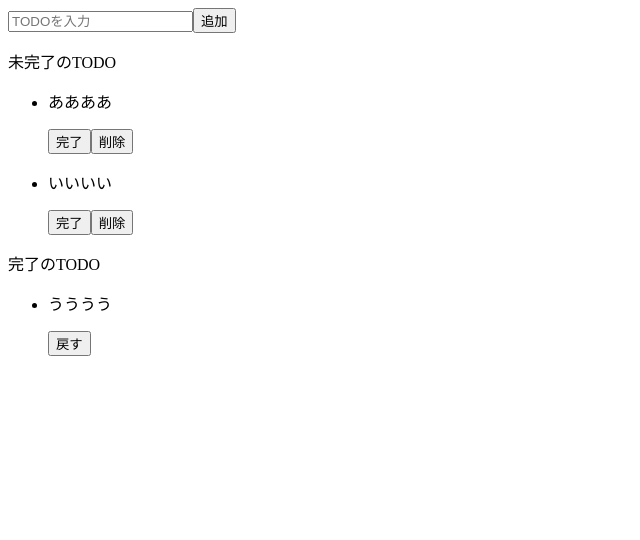
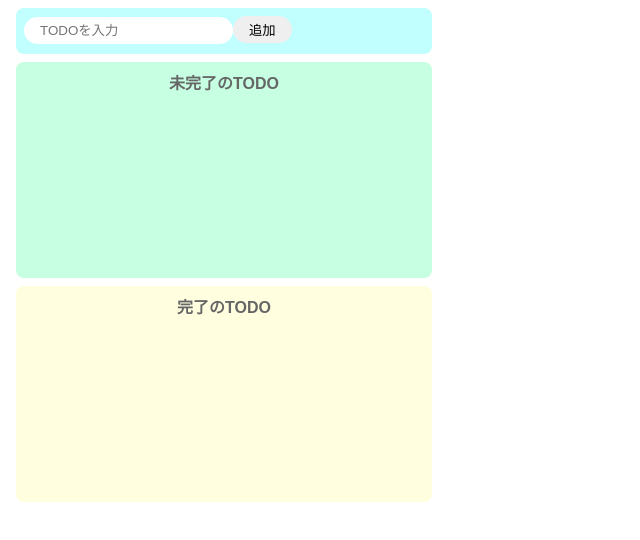
Before and after one commit to ta-tabox/react_todo, a React (Create React App) app: page / in a window 1280 px wide. Shown: the top 540 px of the page, without its empty margins (0-640 px from the left). Built offline with nearby package versions, Linux system fonts and the light colour scheme.

Commit message:
todoアプリの実装

```diff
--- a/src/App.jsx
+++ b/src/App.jsx
@@ -1,35 +1,106 @@
-import React from "react";
+import React, { useState } from "react";
 import "./styles.css";
 
 export const App = () => {
+  // 入力した値
+  const [todoText, setTodoText] = useState("");
+
+  // 未完了のTODOを格納する配列
+  const [incompleteTodos, setIncompleteTodos] = useState([]);
+  // 完了のTODOを格納する配列を定義
+  const [completeTodos, setCompleteTodos] = useState([]);
+
+  // inputに変更が生じるたびに中のvalueをtodoTextとして　setする
+  const onChangeTodoText = (event) => setTodoText(event.target.value);
+
+  // 追加ボタンがクリックされた時の処理
+  const onClickAdd = () => {
+    // todoTextが空文字の場合は処理をリターン→空文字のTODOは作れない
+    if (todoText === "") return;
+    // 現在のincompleteTodos配列を展開して新しい配列を作る、最後に現在のtodoTextを追加する
+    const newTodos = [...incompleteTodos, todoText];
+    // incompleteTodosの配列を(newTodos)で更新する
+    setIncompleteTodos(newTodos);
+    // inputのtodoTextにから文字を設定する
+    setTodoText("");
+  };
+
+  //　削除ボタンがクリックされた時の処理, map関数からindexで配列の順番を受け取る
+  const onClickDelete = (index) => {
+    // 現在のincompleteTodosを配列展開してnewTodosを作成
+    const newTodos = [...incompleteTodos];
+    //newTodosの中からクリックされたindexの要素を1つ削除(splice)
+    newTodos.splice(index, 1);
+    // setIncompleteTodosにnewTodos(削除済みの)を渡してIncompleteTodosを更新する
+    setIncompleteTodos(newTodos);
+  };
+
+  //　完了ボタンがクリックされた時の処理
+  const onClickComplete = (index) => {
+    //　onClickDeleteと一緒
+    // 現在のincompleteTodosを配列展開してnewIncompleteTodosを作成
+    const newIncompleteTodos = [...incompleteTodos];
+    //newIncompleteTodosの中からクリックされたindexの要素を1つ削除(splice)
+    newIncompleteTodos.splice(index, 1);
+
+    // newCompleteTodosは現在のcompleteTodosを配列展開してものの最後にincompleteTodosのクリックされたindexの要素を入れる
+    const newCompleteTodos = [...completeTodos, incompleteTodos[index]];
+
+    // stateの更新, incompleteTodosとcompleteTodos
+    setIncompleteTodos(newIncompleteTodos);
+    setCompleteTodos(newCompleteTodos);
+  };
+
+  // 戻すボタンがクリックされた時の処理
+  const onClickBack = (index) => {
+    const newCompleteTodos = [...completeTodos];
+    newCompleteTodos.splice(index, 1);
+
+    const newIncompleteTodos = [...incompleteTodos, completeTodos[index]];
+
+    setCompleteTodos(newCompleteTodos);
+    setIncompleteTodos(newIncompleteTodos);
+  };
+
   return (
     <>
-      <div>
-        <input placeholder="TODOを入力" />
-        <button>追加</button>
+      <div className="input-area">
+        <input
+          placeholder="TODOを入力"
+          value={todoText}
+          onChange={onChangeTodoText}
+        />
+        <button onClick={onClickAdd}>追加</button>
       </div>
-      <div>
-        <p>未完了のTODO</p>
+      <div className="incomplete-area">
+        <p className="title">未完了のTODO</p>
         <ul>
-          <li>
-            <p>ああああ</p>
-            <button>完了</button>
-            <button>削除</button>
-          </li>
-          <li>
-            <p>いいいい</p>
-            <button>完了</button>
-            <button>削除</button>
-          </li>
+          {incompleteTodos.map((todo, index) => {
+            return (
+              <li key={todo}>
+                <div className="list-row">
+                  <p>{todo}</p>
+                  <button onClick={() => onClickComplete(index)}>完了</button>
+                  <button onClick={() => onClickDelete(index)}>削除</button>
+                </div>
+              </li>
+            );
+          })}
         </ul>
       </div>
-      <div>
-        <p>完了のTODO</p>
+      <div className="complete-area">
+        <p className="title">完了のTODO</p>
         <ul>
-          <li>
-            <p>うううう</p>
-            <button>戻す</button>
-          </li>
+          {completeTodos.map((todo, index) => {
+            return (
+              <li key="todo">
+                <div className="list-row">
+                  <p>{todo}</p>
+                  <button onClick={() => onClickBack(index)}>戻す</button>
+                </div>
+              </li>
+            );
+          })}
         </ul>
       </div>
     </>
--- a/src/styles.css
+++ b/src/styles.css
@@ -0,0 +1,66 @@
+body {
+  font-family: sans-serif;
+}
+
+input {
+  border-radius: 16px;
+  border: none;
+  padding: 6px 16px;
+  outline: none;
+}
+
+button {
+  border-radius: 16px;
+  border: none;
+  padding: 4px 16px;
+}
+
+button:hover {
+  background-color: #ff7fff;
+  color: #fff;
+  cursor: pointer;
+}
+
+.input-area {
+  background-color: #c1ffff;
+  width: 400px;
+  height: 30px;
+  padding: 8px;
+  margin: 8px;
+  border-radius: 8px;
+}
+
+.incomplete-area {
+  background-color: #c6ffe2;
+  width: 400px;
+  min-height: 200px;
+  padding: 8px;
+  margin: 8px;
+  border-radius: 8px;
+}
+
+.complete-area {
+  background-color: #ffffe0;
+  width: 400px;
+  min-height: 200px;
+  padding: 8px;
+  margin: 8px;
+  border-radius: 8px;
+}
+
+.title {
+  text-align: center;
+  margin-top: 0;
+  font-weight: bold;
+  color: #666;
+}
+
+.list-row {
+  display: flex;
+  align-items: center;
+  padding-bottom: 4px;
+}
+
+.list-row p {
+  margin-right: 8px;
+}
```
